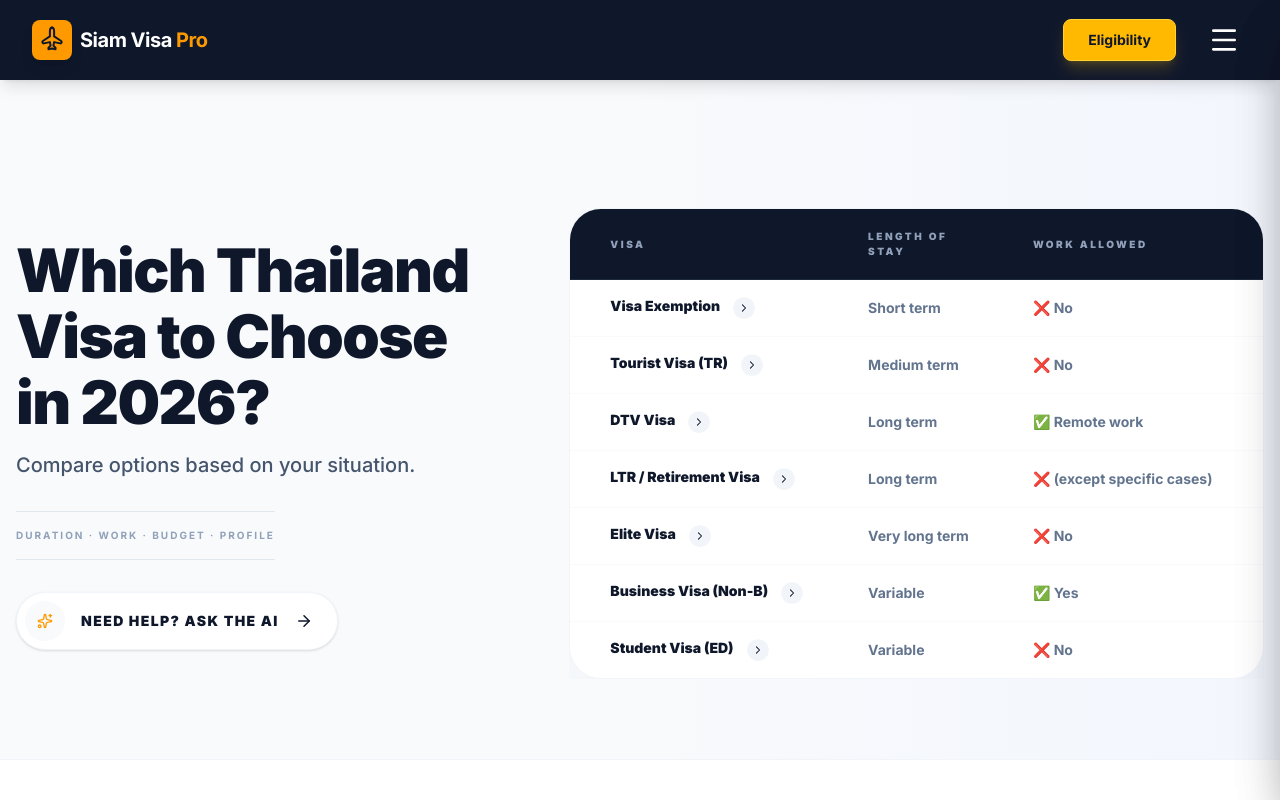
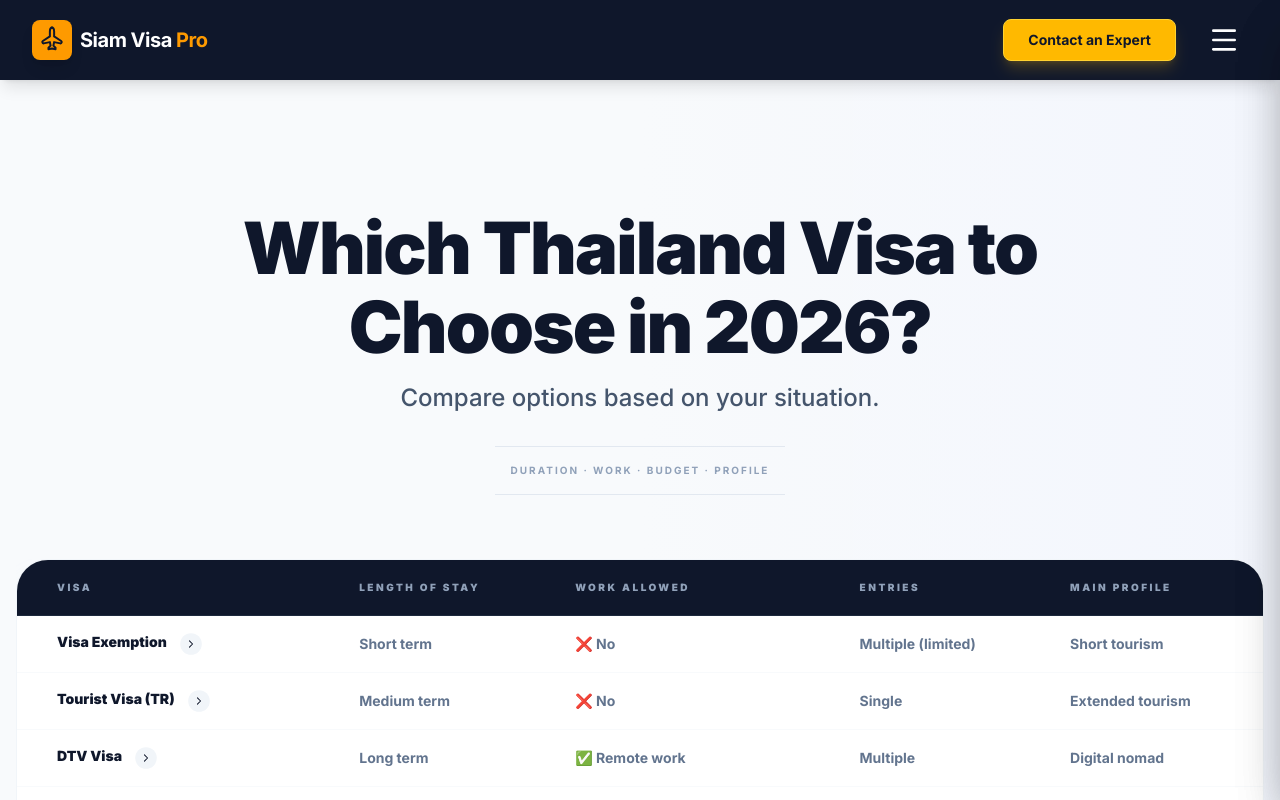
Before and after one commit to pulsession-bit/siamvia-pro, a Next.js app: page /en/search in a window 1280 px wide. Shown: the top 800 px of the page. Built offline with nearby package versions, Linux system fonts and the light colour scheme.

Commit message:
chore: update navbar CTA text to 'Contact an Expert' across all languages

```diff
--- a/src/app/[lang]/search/components/SearchHero.tsx
+++ b/src/app/[lang]/search/components/SearchHero.tsx
@@ -26,37 +26,46 @@ export const SearchHero: React.FC<SearchHeroProps> = ({
             <div className="absolute top-0 right-0 w-1/2 h-full bg-gradient-to-l from-indigo-50/50 to-transparent pointer-events-none"></div>
 
             <div className="max-w-7xl mx-auto w-full relative z-10">
-                <div className="grid grid-cols-1 lg:grid-cols-12 gap-12 lg:gap-20 items-center">
+                <div className="flex flex-col items-center">
 
-                    {/* Left Column: Content */}
-                    <div className="lg:col-span-5 space-y-8 text-center lg:text-left">
+                    {/* Top Section: Titles & AI Input */}
+                    <div className="w-full max-w-4xl space-y-8 text-center mb-16">
                         <div className="space-y-4">
-                            <h1 className="text-4xl md:text-5xl lg:text-6xl font-black text-slate-900 leading-[1.1] tracking-tight">
+                            <h1 className="text-4xl md:text-5xl lg:text-7xl font-black text-slate-900 leading-[1.1] tracking-tight">
                                 {title}
                             </h1>
-                            <p className="text-xl text-slate-600 font-medium max-w-xl mx-auto lg:mx-0">
+                            <p className="text-xl md:text-2xl text-slate-600 font-medium max-w-2xl mx-auto">
                                 {subtitle}
                             </p>
                         </div>
 
-                        {/* Mobile Extra Content (e.g. AI Search) */}
+                        {/* AI Search (Mobile) */}
                         {extraMobileContent && (
                             <div className="lg:hidden w-full mt-8">
                                 {extraMobileContent}
                             </div>
                         )}
 
-                        <div className="flex flex-col items-center lg:items-start gap-8">
+                        <div className="flex flex-col items-center gap-8">
                             {subtext && (
-                                <div className="flex items-center gap-2 text-slate-400 font-bold uppercase tracking-[0.2em] text-[10px] border-y border-slate-200 py-4 w-fit">
+                                <div className="flex items-center gap-2 text-slate-400 font-bold uppercase tracking-[0.2em] text-[10px] border-y border-slate-200 py-4 w-fit px-4">
                                     {subtext}
                                 </div>
                             )}
+                        </div>
+                    </div>
 
+                    {/* Middle Section: Comparison Table (New Position!) */}
+                    <div className="w-full overflow-hidden animate-in fade-in slide-in-from-bottom-8 duration-1000 mb-16 px-2 md:px-0">
+                        {children}
+                    </div>
+
+                    {/* Bottom Section (Optional CTA) */}
                     {ctaLabel && (
+                        <div className="flex justify-center">
                             <button
                                 onClick={onCtaClick}
-                                    className="group flex items-center gap-4 text-sm font-black text-slate-900 hover:text-indigo-600 transition-all uppercase tracking-widest bg-white pr-6 pl-2 py-2 rounded-full shadow-sm hover:shadow-md border border-slate-100"
+                                className="group flex items-center gap-4 text-sm font-black text-slate-900 hover:text-indigo-600 transition-all uppercase tracking-widest bg-white pr-6 pl-2 py-2 rounded-full shadow-lg hover:shadow-xl border border-slate-100"
                             >
                                 <span className="flex items-center justify-center w-10 h-10 rounded-full bg-slate-50 group-hover:scale-110 group-hover:bg-indigo-600 group-hover:text-white transition-all">
                                     <Sparkles size={16} className="text-amber-500 group-hover:text-white" />
@@ -64,17 +73,8 @@ export const SearchHero: React.FC<SearchHeroProps> = ({
                                 {ctaLabel}
                                 <ArrowRight size={18} className="group-hover:translate-x-1 transition-transform ml-auto" />
                             </button>
+                        </div>
                     )}
-                        </div>
-                    </div>
-
-                    {/* Right Column: Table / Tool */}
-                    <div className="lg:col-span-7 w-full overflow-hidden">
-                        <div className="animate-in fade-in slide-in-from-right-8 duration-1000">
-                            {children}
-                        </div>
-                    </div>
-
                 </div>
             </div>
 
--- a/src/locales/ar.ts
+++ b/src/locales/ar.ts
@@ -11,7 +11,7 @@ export const ar = {
     "faq": "أسئلة شائعة",
     "contact": "اتصل بنا",
     "member": "منطقة الأعضاء",
-    "eligibility": "الأهلية",
+    "eligibility": "اتصل بخبير",
     "ltr": "تأشيرة LTR",
     "languages": "اللغات",
     "search": "بحث"
--- a/src/locales/de.ts
+++ b/src/locales/de.ts
@@ -11,7 +11,7 @@ export const de = {
     "faq": "FAQ",
     "contact": "Kontakt",
     "member": "Kundenbereich",
-    "eligibility": "Berechtigung",
+    "eligibility": "Experten kontaktieren",
     "ltr": "Visa LTR",
     "languages": "Sprachen",
     "search": "Suche"
--- a/src/locales/en.ts
+++ b/src/locales/en.ts
@@ -11,7 +11,7 @@ export const en = {
     "faq": "FAQ",
     "contact": "Contact",
     "member": "Client Area",
-    "eligibility": "Eligibility",
+    "eligibility": "Contact an Expert",
     "ltr": "Visa LTR",
     "languages": "Languages",
     "search": "Search",
--- a/src/locales/es.ts
+++ b/src/locales/es.ts
@@ -11,7 +11,7 @@ export const es = {
     "faq": "FAQ",
     "contact": "Contacto",
     "member": "Área Cliente",
-    "eligibility": "Elegibilidad",
+    "eligibility": "Contactar a un experto",
     "ltr": "Visa LTR",
     "languages": "Idiomas",
     "search": "Buscar"
--- a/src/locales/fr.ts
+++ b/src/locales/fr.ts
@@ -13,7 +13,7 @@ export const fr = {
     "faq": "FAQ",
     "search": "Recherche",
     "other_visas": "Autres Visas",
-    "eligibility": "Vérifier mon éligibilité",
+    "eligibility": "Contacter un expert",
     "see_services": "Voir nos services",
     "ltr": "Visa LTR",
     "languages": "Langues",
--- a/src/locales/it.ts
+++ b/src/locales/it.ts
@@ -11,7 +11,7 @@ export const it = {
     "faq": "FAQ",
     "contact": "Contatti",
     "member": "Area Clienti",
-    "eligibility": "Idoneità",
+    "eligibility": "Contatta un esperto",
     "ltr": "Visto LTR",
     "languages": "Lingue",
     "search": "Ricerca"
--- a/src/locales/ja.ts
+++ b/src/locales/ja.ts
@@ -11,7 +11,7 @@ export const ja = {
     "faq": "よくある質問",
     "contact": "お問い合わせ",
     "member": "会員エリア",
-    "eligibility": "資格確認",
+    "eligibility": "専門家に相談する",
     "ltr": "LTRビザ",
     "languages": "言語",
     "search": "検索"
--- a/src/locales/ko.ts
+++ b/src/locales/ko.ts
@@ -11,7 +11,7 @@ export const ko = {
     "faq": "자주 묻는 질문",
     "contact": "문의하기",
     "member": "회원 공간",
-    "eligibility": "자격 확인",
+    "eligibility": "전문가에게 문의",
     "ltr": "LTR 비자",
     "languages": "언어",
     "search": "검색"
--- a/src/locales/ru.ts
+++ b/src/locales/ru.ts
@@ -11,7 +11,7 @@ export const ru = {
     "faq": "FAQ",
     "contact": "Контакты",
     "member": "Кабинет",
-    "eligibility": "Проверка",
+    "eligibility": "Связаться с экспертом",
     "ltr": "Виза LTR",
     "languages": "Языки",
     "search": "Поиск"
--- a/src/locales/th.ts
+++ b/src/locales/th.ts
@@ -11,7 +11,7 @@ export const th = {
     "faq": "คำถามที่พบบ่อย",
     "contact": "ติดต่อเรา",
     "member": "พื้นที่สมาชิก",
-    "eligibility": "ตรวจสอบสิทธิ์",
+    "eligibility": "ติดต่อผู้เชี่ยวชาญ",
     "ltr": "วีซ่า LTR",
     "languages": "ภาษา",
     "search": "ค้นหา"
--- a/src/locales/zh.ts
+++ b/src/locales/zh.ts
@@ -11,7 +11,7 @@ export const zh = {
     "faq": "常见问题",
     "contact": "联系我们",
     "member": "会员中心",
-    "eligibility": "资格审查",
+    "eligibility": "联系专家",
     "ltr": "LTR 签证",
     "languages": "语言",
     "search": "搜索"
```
Lines whose indentation alone changed are shown as unchanged.
